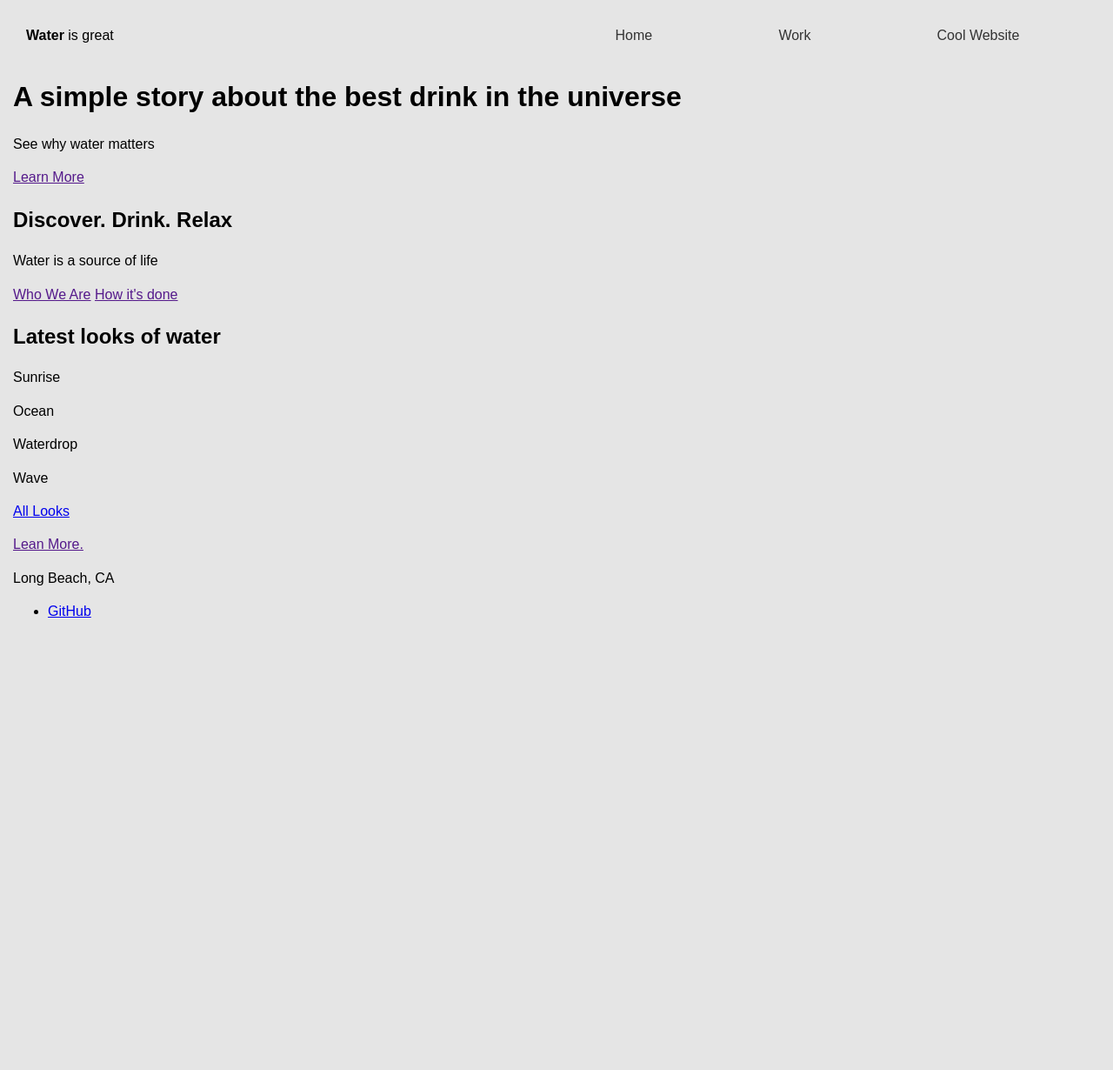
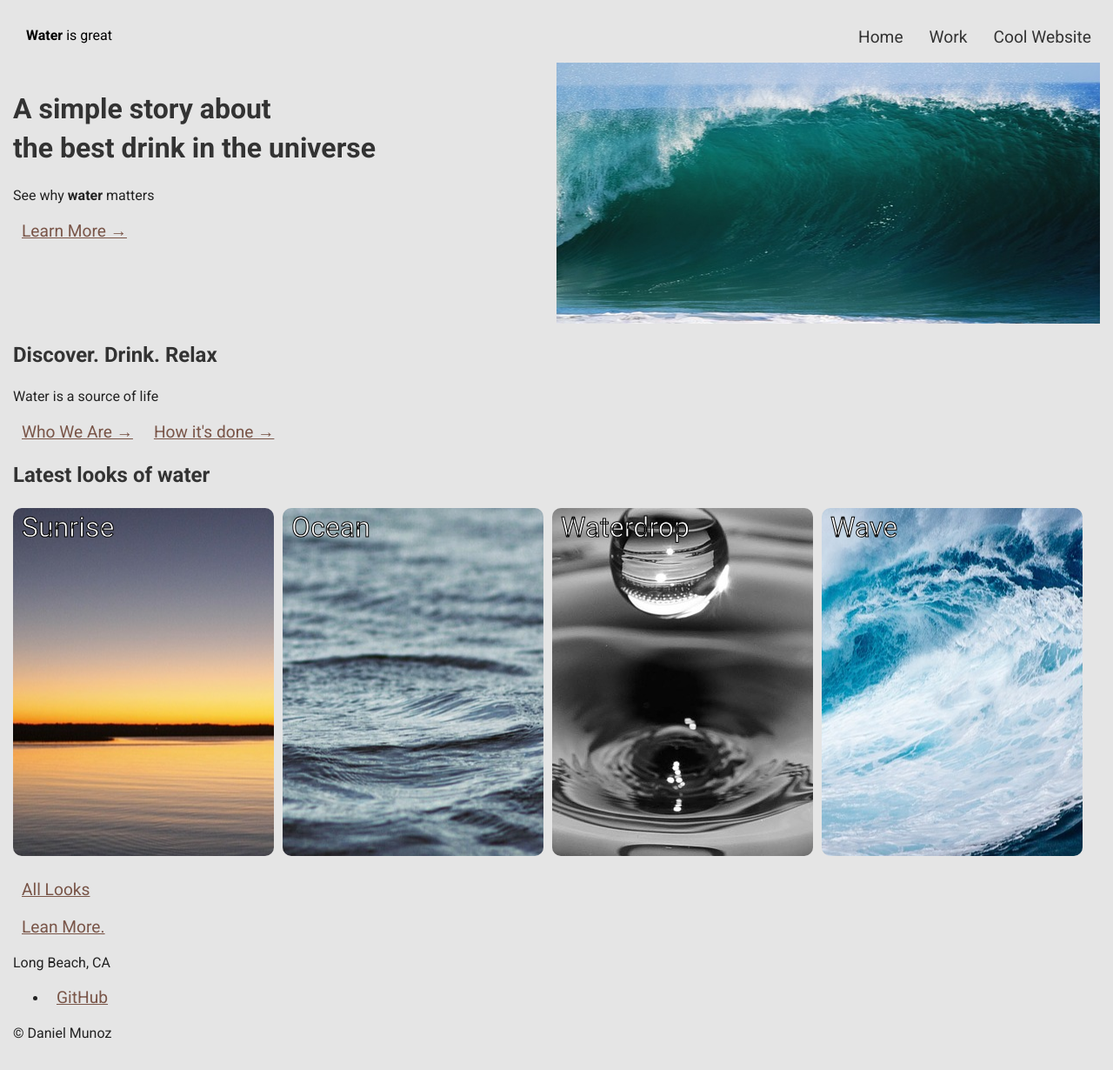
Before and after one commit to planeswalker1/water, a Jekyll site: the page built from index.html, in a window 1280 px wide. Shown: the whole page at 87% size. Built offline with Jekyll 4.4.1, drawn with Linux system fonts in a browser that asks for light colours; before the commit the page ends 900 px from its top, so only the background shows below that.

```diff
--- a/_layouts/default.html
+++ b/_layouts/default.html
@@ -5,6 +5,7 @@
   <meta name="viewport" content="width=device-width, initial-scale=1.0">
   <meta http-equiv="X-UA-Compatible" content="ie=edge">
   <title>{{ page.title }}</title>
+  <link href="https://fonts.googleapis.com/css?family=Roboto:400,700" rel="stylesheet">
   <link rel="stylesheet" href="{{ site.baseurl }}/css/main.css">
 </head>
 <body>
--- a/index.html
+++ b/index.html
@@ -3,48 +3,58 @@ layout: default
 title: Water - Water is great
 ---
 
-<header>
+<header class="header">
 <nav class="nav">
   <p class="nav__title"><span class="color--dark"><strong>Water</strong> is great</span></p>
   <ul class="nav__list">
     <li class="nav__item"><a class="nav__link" href="{{ site.baseurl }}/">Home</a></li>
     <li class="nav__item"><a class="nav__link" href="https://planeswalker1.github.io/">Work</a></li>
-    <li class="nav__item"><a class="nav__link" href="https://colorlessenergy.github.io/">Cool Website</a></li>
+    <li class="nav__item nav__item--last"><a class="nav__link" href="https://colorlessenergy.github.io/">Cool Website</a></li>
   </ul>
 </nav>
-<div>
-  <h1>A simple story about the best drink in the universe</h1>
-  <p>See why water matters</p>
-  <p><a href="">Learn More</a></p>
+<div class="intro">
+  <div class="intro__info">
+    <h1>A simple story about <br /> the best drink in the universe</h1>
+    <p>See why <strong>water</strong> matters</p>
+    <p><a href="https://colorlessenergy.github.io/">Learn More &#8594;</a></p>
+  </div>
+  <div class="intro__img"></div>
 </div>
 </header>
-<main>
+<main class="main">
+  <div class="main__intro">
     <h2>Discover. Drink. Relax</h2>
     <p>Water is a source of life</p>
-  <a href="">Who We Are</a> <a href="">How it's done</a>
-  <h2>Latest looks of water</h2>
-  <div>
-    <div>
-      <p>Sunrise</p>
+    <a href="https://colorlessenergy.github.io/">Who We Are &#8594;</a> <a href="https://colorlessenergy.github.io/">How it's done &#8594;</a>
   </div>
-    <div>
-      <p>Ocean</p>
+  <div class="main__gallery">
+    <h2 class=gallery__heading">Latest looks of water</h2>
+    <div class="gallery__gallery">
+      <div class="gallery__img gallery__img--sunrise">
+        <p class="img__text">Sunrise</p>
       </div>
-    <div>
-      <p>Waterdrop</p>
+      <div class="gallery__img gallery__img--ocean">
+        <p class="img__text">Ocean</p>
       </div>
-    <div>
-      <p>Wave</p>
+      <div class="gallery__img gallery__img--waterdrop">
+        <p class="img__text">Waterdrop</p>
+      </div>
+      <div class="gallery__img gallery__img--wave">
+        <p class="img__text">Wave</p>
       </div>
     </div>
+  </div>
+  <div class="main__cta">
     <p><a href="https://www.google.com/search?biw=1293&bih=644&tbm=isch&sa=1&ei=7ZPvW7ieMIe8sAXgiquQBQ&q=water&oq=water&gs_l=img.3..35i39j0i67j0l4j0i67l2j0j0i67.5384.7898..8075...0.0..0.109.481.3j2......2....1j2..gws-wiz-img.....0.AQEV76IPhZo">All Looks</a></p>
+  </div>
 </main>
-<footer>
-  <a href="">Lean More.</a>
+<footer class="footer">
+  <a class="btn" href="https://colorlessenergy.github.io">Lean More.</a>
   <p>Long Beach, CA</p>
   <nav>
     <ul>
       <li><a href="https://github.com/planeswalker1">GitHub</a></li>
     </ul>
   </nav>
+  <p>&copy; Daniel Munoz</p>
 </footer>
```
Also changed, not shown: css/base.css (+14 -1 lines), css/layout.css (+112 -4 lines), images/ocean-wave.jpg (added), images/ocean.jpg (added), images/sunrise.jpg (added), images/waterdrop.jpg (added), images/wave.jpg (added). Lines whose indentation alone changed are shown as unchanged.
